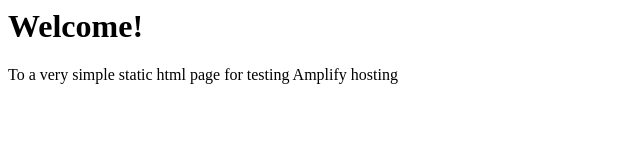
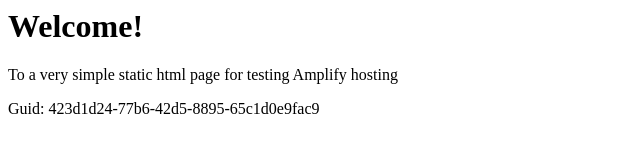
Before and after one commit to aws-aemilia-iad/Github-PR-Commit-Integration-Test-DoNotTouch-Gith-P5X5MO5I-v1-gamma-us-east-1, a website: page src/index.html in a window 1280 px wide. Shown: the whole page, without its empty margins (0-640 px from the left). Drawn offline with Linux system fonts and the light colour scheme.

Commit message:
commit from integ tests

```diff
--- a/src/index.html
+++ b/src/index.html
@@ -1,3 +1,5 @@
+
+
 <html lang="en">
 
 <head>
@@ -10,6 +12,6 @@
 <body>
     <h1>Welcome!</h1>
     <p>To a very simple static html page for testing Amplify hosting</p>
-</body>
+    <p>Guid: 423d1d24-77b6-42d5-8895-65c1d0e9fac9</p></body>
 
 </html>
```
